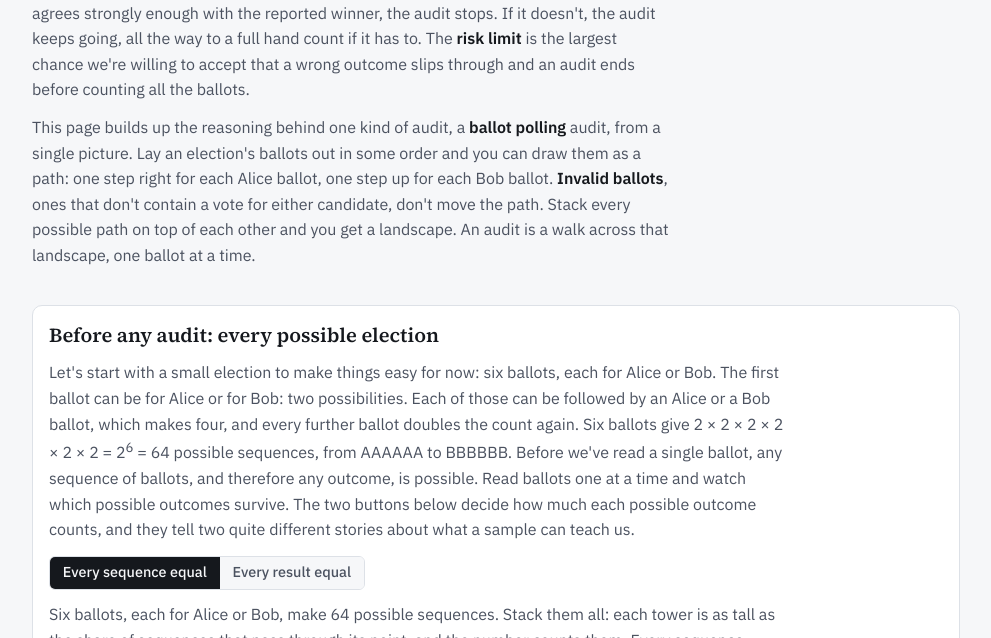
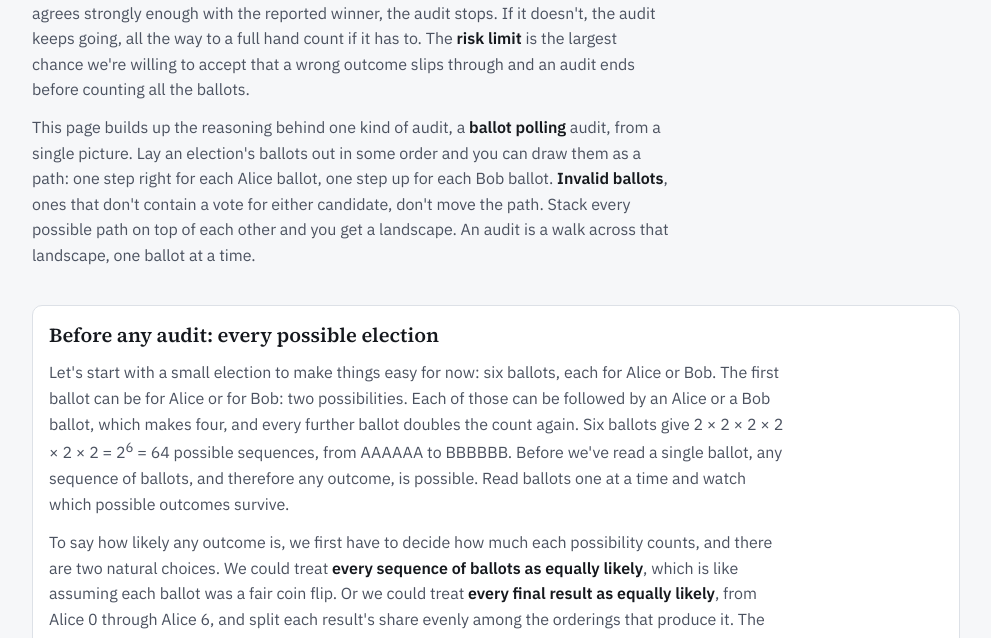
Before and after one commit to umbernhard/claude-rla-diagrams, a plain HTML site: page index.html in a window 1280 px wide. Shown: the part 162-800 px from the top of the page, without its empty margins (144-1135 px from the left). Drawn offline with Linux system fonts and the light colour scheme.

Commit message:
Explain both weightings and why they matter before the toggle
Co-Authored-By: Claude Opus 5.5 <noreply@anthropic.com>
Claude-Session: https://claude.ai/code/session_019a4NFEJZXKdSi1odxr25Mm

```diff
--- a/index.html
+++ b/index.html
@@ -128,7 +128,8 @@ select { width: auto; }
     <div class="row">
       <h2 id="fanTitle">Before any audit: every possible election</h2>
     </div>
-    <p class="lead">Let's start with a small election to make things easy for now: six ballots, each for Alice or Bob. The first ballot can be for Alice or for Bob: two possibilities. Each of those can be followed by an Alice or a Bob ballot, which makes four, and every further ballot doubles the count again. Six ballots give 2 × 2 × 2 × 2 × 2 × 2 = 2<sup>6</sup> = 64 possible sequences, from AAAAAA to BBBBBB. Before we've read a single ballot, any sequence of ballots, and therefore any outcome, is possible. Read ballots one at a time and watch which possible outcomes survive. The two buttons below decide how much each possible outcome counts, and they tell two quite different stories about what a sample can teach us.</p>
+    <p class="lead">Let's start with a small election to make things easy for now: six ballots, each for Alice or Bob. The first ballot can be for Alice or for Bob: two possibilities. Each of those can be followed by an Alice or a Bob ballot, which makes four, and every further ballot doubles the count again. Six ballots give 2 × 2 × 2 × 2 × 2 × 2 = 2<sup>6</sup> = 64 possible sequences, from AAAAAA to BBBBBB. Before we've read a single ballot, any sequence of ballots, and therefore any outcome, is possible. Read ballots one at a time and watch which possible outcomes survive. </p>
+    <p class="lead">To say how likely any outcome is, we first have to decide how much each possibility counts, and there are two natural choices. We could treat <strong>every sequence of ballots as equally likely</strong>, which is like assuming each ballot was a fair coin flip. Or we could treat <strong>every final result as equally likely</strong>, from Alice 0 through Alice 6, and split each result's share evenly among the orderings that produce it. The difference matters for auditing. With equal sequences, reading ballots only uses them up: the unread ballots are still coin flips, so the sample never tells us how the rest lean. With equal results, the sample does tell us something about the rest, because results that match what we've seen gain weight. The buttons below switch between the two.</p>
     <div><div class="seg" role="group" aria-label="How to weight the possible elections">
       <button id="wSeq" type="button" aria-pressed="true">Every sequence equal</button>
       <button id="wRes" type="button" aria-pressed="false">Every result equal</button>
```
